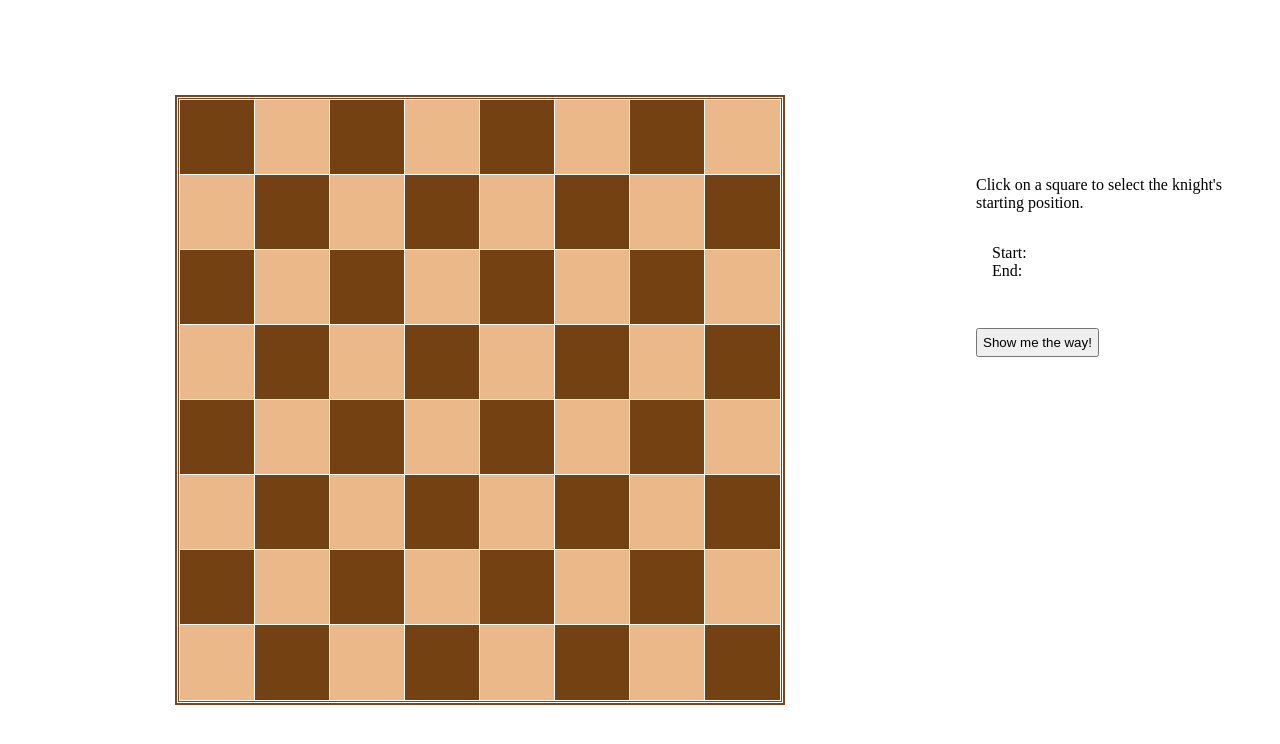
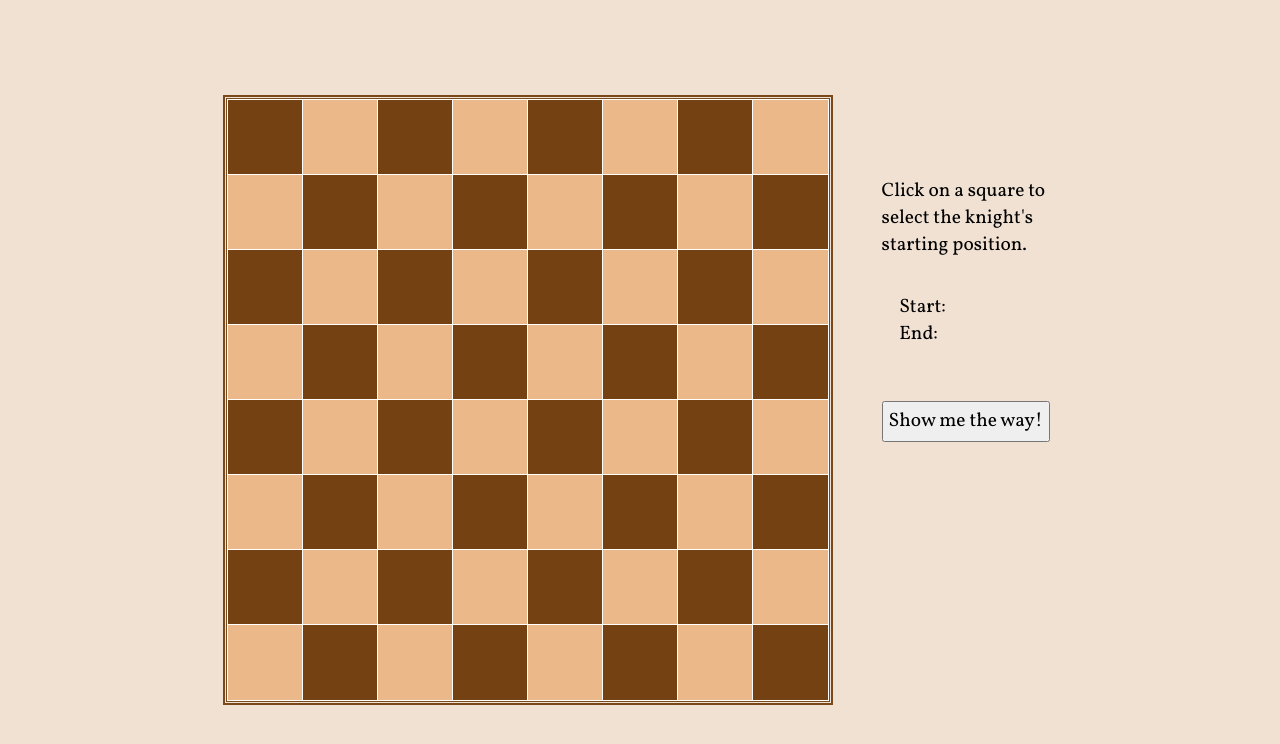
Before and after one commit to ajwjung/knight-travails, a website built with webpack: page src/index.html in a window 1280 px wide. Built offline with nearby package versions, Linux system fonts and the light colour scheme.

Commit message:
style: Update font styles and realign elements

```diff
--- a/src/styles/style.css
+++ b/src/styles/style.css
@@ -1,12 +1,23 @@
+@import url('https://fonts.googleapis.com/css2?family=Vollkorn&display=swap');
+
 * {
     margin: 0;
     padding: 0;
     box-sizing: border-box;
+    font-family: 'Vollkorn', serif;
+    font-size: 1.1rem;
+}
+
+body {
+    height: 100vh;
+    width: 100vw;
+    background: rgb(240, 225, 211);
 }
 
 .container {
+    margin: 0 auto;
     height: 100vh;
-    width: 100vw;
+    width: 70vw;
     display: grid;
     grid-template-columns: 3fr 1fr;
 }
```
